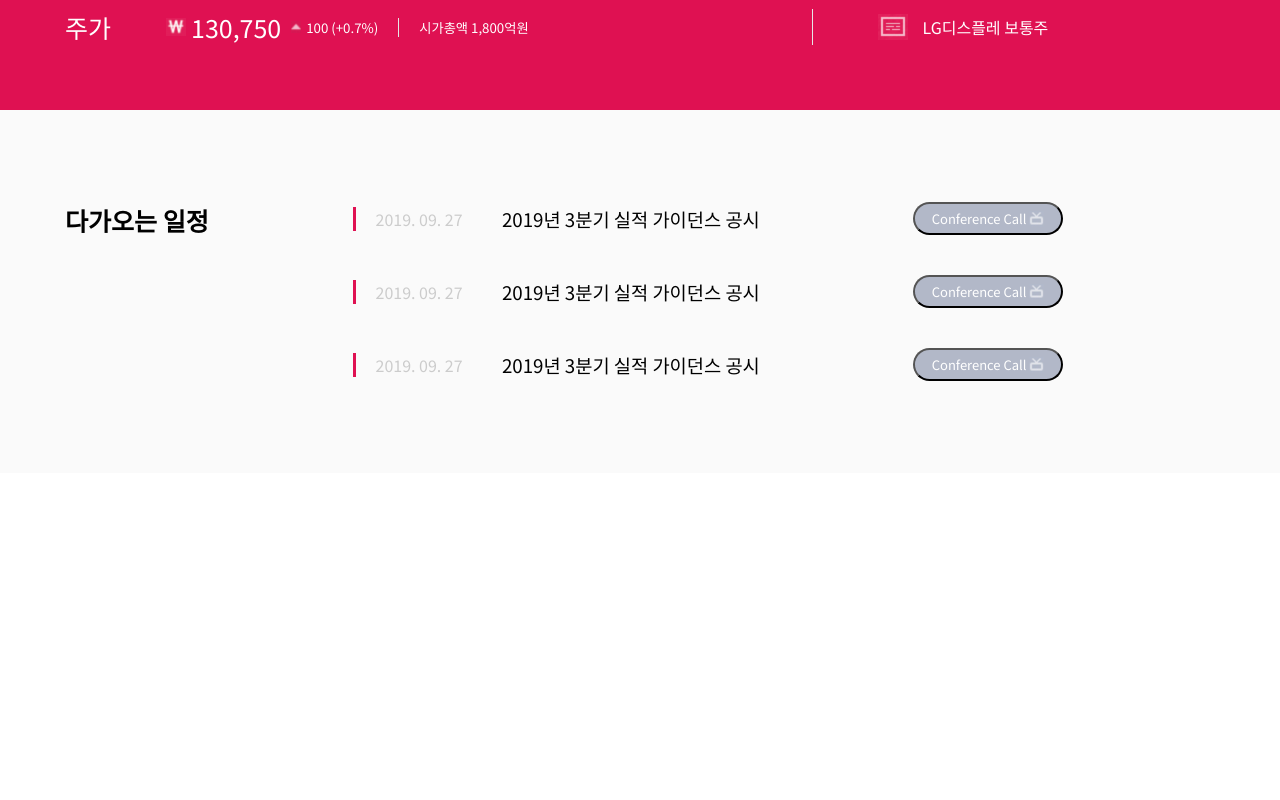
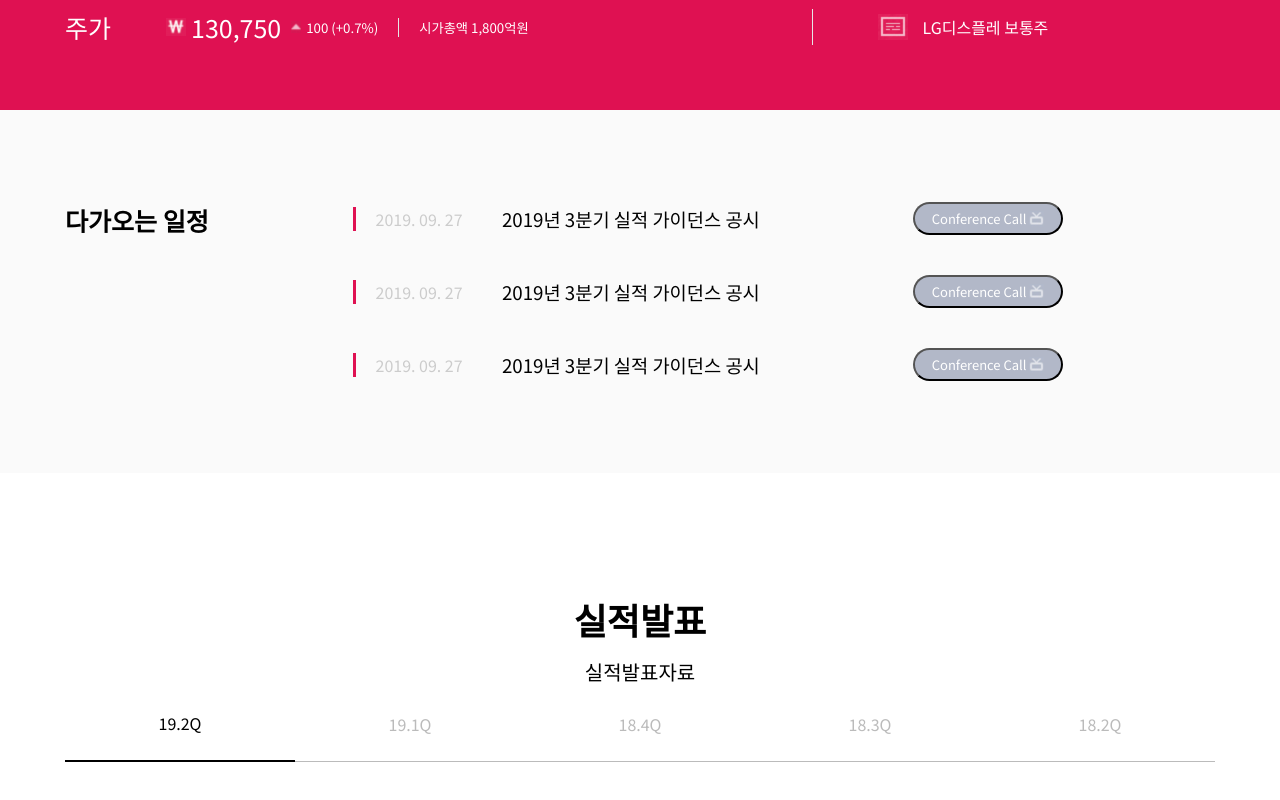
Before and after one commit to SeoHaKwon/IRGO, a Vue app: page / in a window 1280 px wide. Shown: the part 682-1482 px from the top of the page. Before the commit the page ends 1155 px from the top, so only its background shows below. Built offline with nearby package versions, Linux system fonts and the light colour scheme.

Commit message:
메인 작업중

```diff
--- /dev/null
+++ b/src/components/HomePerformance.vue
@@ -0,0 +1,80 @@
+<template>
+  <div class="HomePerformance contaner">
+    <h2>실적발표</h2>
+    <div class="performance-group">
+      <h3>실적발표자료</h3>
+      <ul class="performance-group-tab">
+        <li class="active">
+          <a>19.2Q</a>
+        </li>
+        <li>
+          <a>19.1Q</a>
+        </li>
+        <li>
+          <a>18.4Q</a>
+        </li>
+        <li>
+          <a>18.3Q</a>
+        </li>
+        <li>
+          <a>18.2Q</a>
+        </li>
+      </ul>
+    </div>
+  </div>
+</template>
+
+<script>
+
+export default {
+  name: 'HomePerformance',
+  components: {
+  }
+}
+</script>
+<style lang="scss">
+.HomePerformance {
+  padding: 120px 0;
+
+  .contaner {
+    width: 1150px;
+    margin: 0 auto;
+  }
+
+  & h2 {
+    font-size: 36px;
+    font-weight: bold;
+    text-align: center;
+  }
+  .performance-group {
+    h3 {
+      font-size: 20px;
+      text-align: center;
+      margin-top: 12px;
+    }
+    .performance-group-tab {
+      display: flex;
+      justify-content: space-between;
+      align-items: center;
+
+      & li {
+        list-style: none;
+        flex-basis: 20%;
+        width: 20%;
+        flex-shrink: 0;
+        padding: 25px 0;
+        text-align: center;
+        font-size: 16px;
+        color: #bbb;
+        border-bottom: 1px solid #bbb;
+
+        &.active {
+          color: #000;
+          border-bottom: 2px solid #000;
+        }
+      }
+    }
+  }
+
+}
+</style>
--- a/src/views/Home.vue
+++ b/src/views/Home.vue
@@ -9,7 +9,8 @@
   	<!-- 스케줄 -->
   	<HomeSchedule />
 
-  	<!-- <HomePerformance /> -->
+	<!-- 실적발표 -->
+  	<HomePerformance />
   </div>
 </template>
 
@@ -17,7 +18,7 @@
 import HomeMainVisual from '@/components/HomeMainVisual.vue'
 import HomeMainInformation from '@/components/HomeMainInformation.vue'
 import HomeSchedule from '@/components/HomeSchedule.vue'
-// import HomePerformance from '@/components/HomePerformance.vue'
+import HomePerformance from '@/components/HomePerformance.vue'
 
 export default {
   name: 'home',
@@ -25,7 +26,7 @@ export default {
     HomeMainVisual,
     HomeMainInformation,
     HomeSchedule,
-    // HomePerformance
+    HomePerformance
   }
 }
 </script>
```
